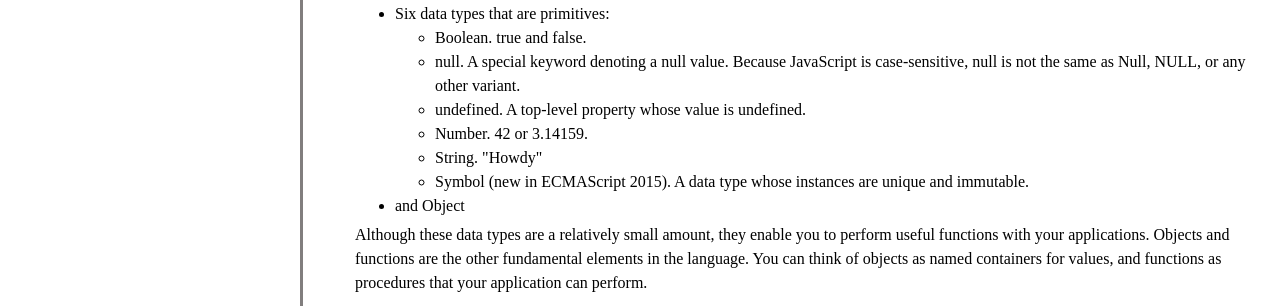
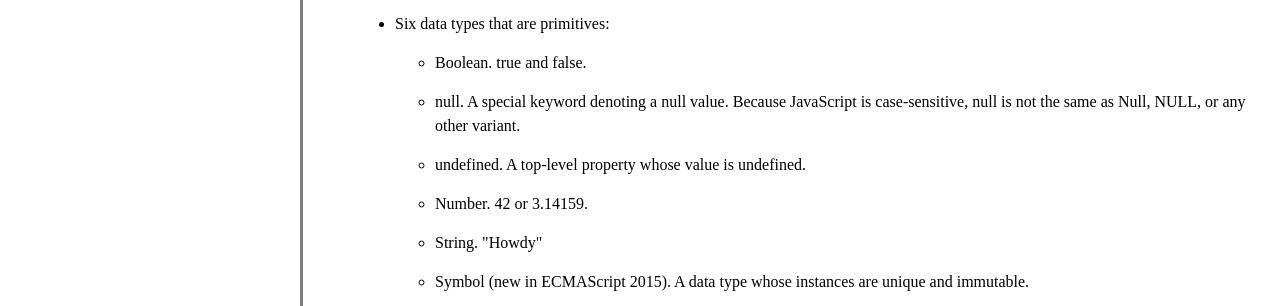
Before and after one commit to jazmin10/techincal-documentation-page, a plain HTML site: page index.html in a window 1280 px wide. Shown: the part 297-603 px from the top of the page. Drawn offline with Linux system fonts and the light colour scheme.

Commit message:
style data types section

```diff
--- a/assets/style.css
+++ b/assets/style.css
@@ -73,3 +73,8 @@
 #what_you_should_already_know article ul li {
 	margin: 15px 0px;
 }
+
+/* ====== DATA TYPES ====== */
+#data_types article ul li {
+	margin: 15px 0px;
+}
```
